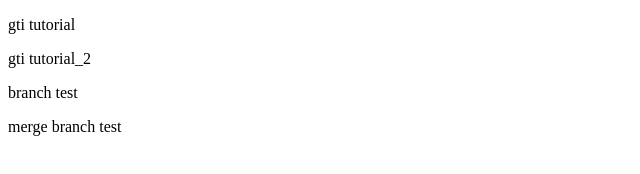
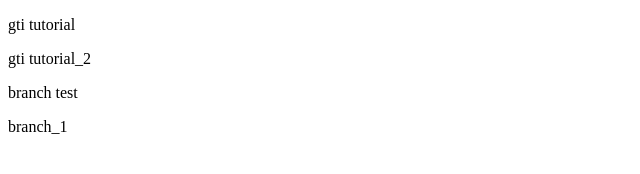
Before and after one commit to googogle/tutorial, a plain HTML site: page index.html in a window 1280 px wide. Shown: the full height of the page, 0-640 px from the left. Drawn offline with Linux system fonts and the light colour scheme.

Commit message:
브랜치1에서 인덱스파일 수정

```diff
--- a/index.html
+++ b/index.html
@@ -9,7 +9,7 @@
     <p> gti tutorial_2 </p>
 
     <p> branch test </p>
-    <p> merge branch test </p>
+    <p> branch_1 </p>
 </head>
 <body>
 
```
